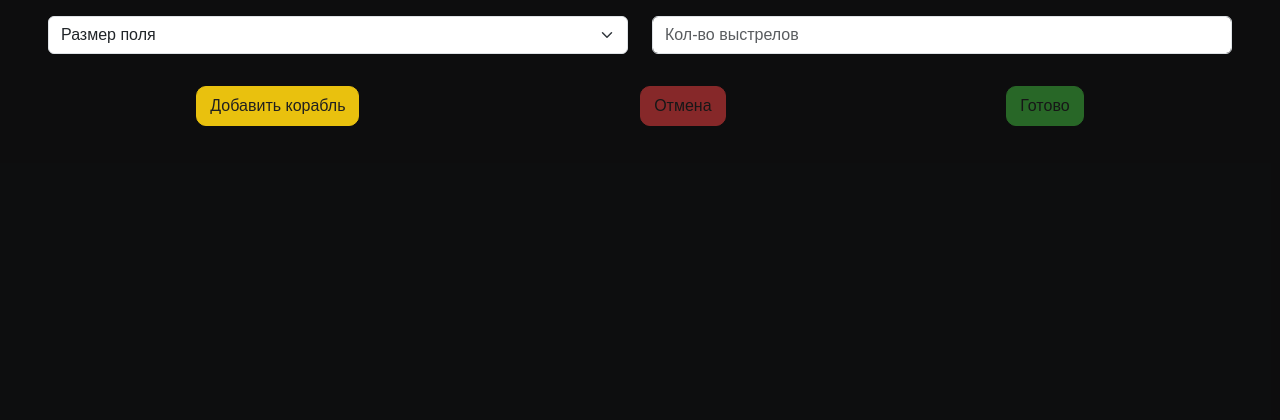
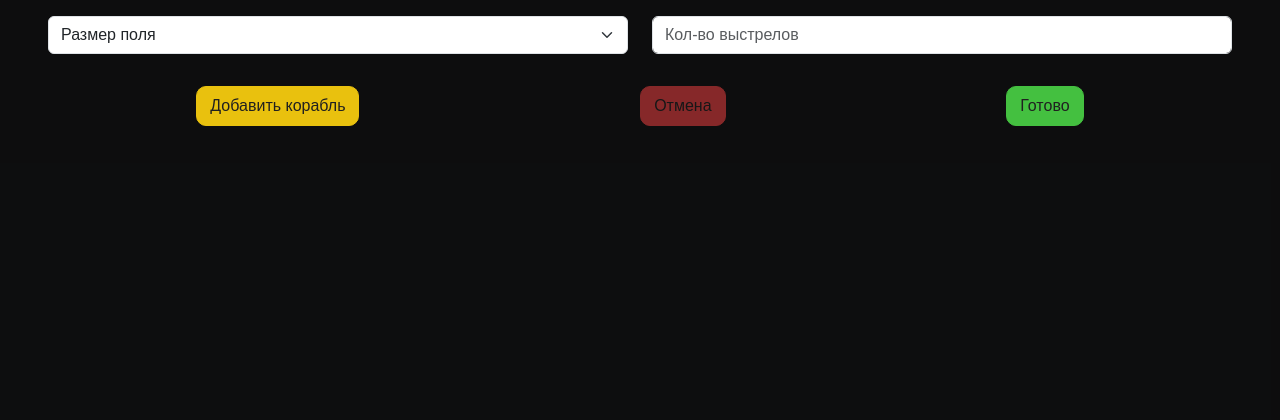
Before and after one commit to all11n/predprof-1, a Flask app: page /create_field in a window 1280 px wide. Shown: the part 600-1020 px from the top of the page. Run offline with Flask 3, Linux system fonts and the light colour scheme; a user stored in the database is signed in.

Commit message:
not final 2

```diff
--- a/static/js/create_field.js
+++ b/static/js/create_field.js
@@ -18,7 +18,7 @@ function setMode(mode) { // change edition mode
         document.querySelector(".button-cancel").disabled = mode != "add-prize";
         document.querySelector("#add-ship").disabled = mode != "normal";
         document.querySelector("#prize-select").disabled = mode != "add-prize";
-        document.querySelector("#confirm").dispatchEvent = mode != "normal";
+        document.querySelector("#confirm").disabled = mode != "normal";
     }
     if (mode == "add-prize") {
         document.querySelector(".button-cancel").classList.remove("disabled");
@@ -41,22 +41,29 @@ function setMode(mode) { // change edition mode
 function onFieldCreation() {
     let cells = JSON.parse(localStorage.getItem("cells"));
     let prizes = JSON.parse(localStorage.getItem("prizes"));
+    let size = Number(document.getElementById("select-size").value);
+    if (cells.length && prizes.length && size) {
         let xhr = new XMLHttpRequest();
         xhr.open("POST", "/create_field", true);
         xhr.setRequestHeader("Content-Type", "application/json");
         let body = JSON.stringify({
-        "size" : Number(document.getElementById("select-size").value),
-        "cells" : cells,
-        "prizes" : prizes
+            "size": size,
+            "cells": cells,
+            "prizes": prizes
         });
-    xhr.onreadystatechange(() => {
+        xhr.onreadystatechange = () => {
             if (xhr.readyState != 4 && xhr.status != 200) { // if there is an error
 
             }
             else if (xhr.readyState == 4 && xhr.status == 200) { // if everything is fine
                 window.location.reload();
             }
-    });
+        };
+        xhr.send(body);
+    }
+    else {
+        alert("Добавьте хотя бы один корабль!");
+    }
 }
 
 function selectPrize(el) { // assign prize to ship
--- a/templates/game_add.html
+++ b/templates/game_add.html
@@ -55,7 +55,7 @@
             <button class="button-start" onclick="onCreateButtonClick()" id="add-ship">Добавить корабль</button>
             <button class="button-cancel disabled" onclick="cancelAddition()" id="cancel-button"
                 disabled>Отмена</button>
-            <button class="button-confirm disabled" onclick="onFieldCreation()" disabled id="confirm">Готово</button>
+            <button class="button-confirm" onclick="onFieldCreation()" id="confirm">Готово</button>
         </div>
     </div>
     <div class="fone">
```
Lines whose indentation alone changed are shown as unchanged.
